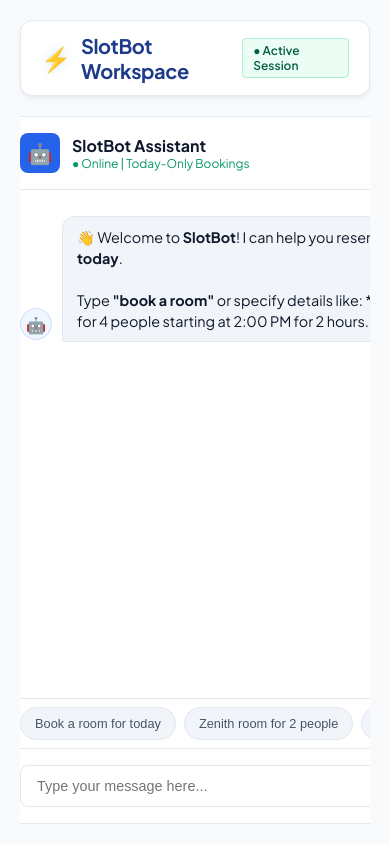
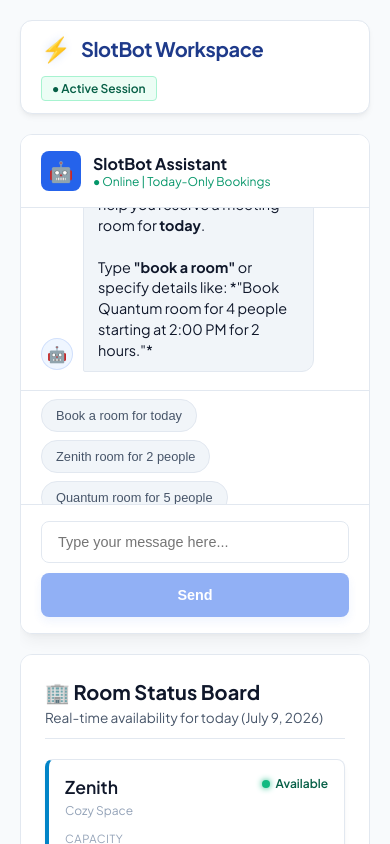
Before and after one commit to Akhil-007-ad/SlotBot, a React (Vite) app in the folder frontend/: page / in a window 390 px wide. Shown: the top 844 px of the page. Built offline with nearby package versions, Linux system fonts and the light colour scheme; no server answers.

Commit message:
Make UI responsive across devices

```diff
--- a/frontend/src/App.jsx
+++ b/frontend/src/App.jsx
@@ -119,18 +119,18 @@ const App = () => {
   };
 
   return (
-    <div style={styles.appContainer}>
-      <header style={styles.appHeader} className="glass-panel">
-        <div style={styles.logoRow}>
+    <div style={styles.appContainer} className="app-shell">
+      <header style={styles.appHeader} className="glass-panel app-header">
+        <div style={styles.logoRow} className="app-title-row">
           <span style={styles.logoIcon}>⚡</span>
-          <h1 style={styles.logoTitle} className="text-gradient-cyan-blue">SlotBot Workspace</h1>
+          <h1 style={styles.logoTitle} className="text-gradient-cyan-blue app-title">SlotBot Workspace</h1>
         </div>
-        <span style={styles.statusIndicator}>● Active Session</span>
+        <span style={styles.statusIndicator} className="app-status-indicator">● Active Session</span>
       </header>
 
-      <main style={styles.mainLayout}>
+      <main style={styles.mainLayout} className="main-layout">
         {/* Chat Window Column */}
-        <div style={styles.chatCol}>
+        <div style={styles.chatCol} className="chat-column">
           <ChatWindow
             messages={messages}
             isTyping={isTyping}
@@ -142,7 +142,7 @@ const App = () => {
         </div>
 
         {/* Dashboard Column */}
-        <div style={styles.dashboardCol}>
+        <div style={styles.dashboardCol} className="dashboard-column">
           <RoomDashboard
             bookings={bookings}
             onRoomSelect={handleRoomSelect}
@@ -157,10 +157,9 @@ const styles = {
   appContainer: {
     display: 'flex',
     flexDirection: 'column',
-    height: '100vh',
-    maxHeight: '100vh',
-    width: '100vw',
-    overflow: 'hidden',
+    minHeight: '100dvh',
+    width: '100%',
+    overflowX: 'hidden',
     padding: '20px',
     backgroundColor: 'var(--bg-primary)'
   },
@@ -203,7 +202,7 @@ const styles = {
     display: 'flex',
     gap: '20px',
     flexGrow: 1,
-    height: 'calc(100vh - 100px)',
+    minHeight: 0,
     overflow: 'hidden'
   },
   chatCol: {
--- a/frontend/src/components/ChatWindow.jsx
+++ b/frontend/src/components/ChatWindow.jsx
@@ -35,7 +35,7 @@ const ChatWindow = ({ messages, isTyping, onSendMessage, session, onConfirmBooki
   const showConfirmationCard = session?.step === 'AWAITING_CONFIRMATION' && session?.bookingData;
 
   return (
-    <div style={styles.chatContainer} className="glass-panel">
+    <div style={styles.chatContainer} className="glass-panel chat-window-shell">
       {/* Header */}
       <div style={styles.header}>
         <div style={styles.botProfile}>
@@ -48,7 +48,7 @@ const ChatWindow = ({ messages, isTyping, onSendMessage, session, onConfirmBooki
       </div>
 
       {/* Message List */}
-      <div style={styles.messagesList}>
+      <div style={styles.messagesList} className="messages-list">
         {messages.map(msg => (
           <MessageBubble key={msg.id} message={msg} />
         ))}
@@ -72,7 +72,7 @@ const ChatWindow = ({ messages, isTyping, onSendMessage, session, onConfirmBooki
 
       {/* Quick Suggestions */}
       {!showConfirmationCard && (
-        <div style={styles.suggestionsRow}>
+        <div style={styles.suggestionsRow} className="suggestions-row">
           {QUICK_SUGGESTIONS.map((s, i) => (
             <button
               key={i}
@@ -96,9 +96,10 @@ const ChatWindow = ({ messages, isTyping, onSendMessage, session, onConfirmBooki
       )}
 
       {/* Input Form */}
-      <form onSubmit={handleSubmit} style={styles.inputForm}>
+      <form onSubmit={handleSubmit} style={styles.inputForm} className="chat-input-form">
         <input
           type="text"
+          className="chat-input-field"
           value={inputValue}
           onChange={(e) => setInputValue(e.target.value)}
           placeholder={showConfirmationCard ? "Please click Confirm/Cancel above..." : "Type your message here..."}
@@ -111,6 +112,7 @@ const ChatWindow = ({ messages, isTyping, onSendMessage, session, onConfirmBooki
         />
         <button
           type="submit"
+          className="chat-send-btn"
           disabled={showConfirmationCard || !inputValue.trim()}
           style={{
             ...styles.sendBtn,
--- a/frontend/src/components/MessageBubble.jsx
+++ b/frontend/src/components/MessageBubble.jsx
@@ -28,7 +28,7 @@ const MessageBubble = ({ message }) => {
     <div style={{
       ...styles.messageRow,
       justifyContent: isUser ? 'flex-end' : 'flex-start'
-    }}>
+    }} className="message-row">
       {!isUser && (
         <div style={styles.botAvatar}>
           <span>🤖</span>
@@ -50,7 +50,7 @@ const MessageBubble = ({ message }) => {
           ? '0 4px 10px rgba(37, 99, 235, 0.15)'
           : 'none',
         color: isUser ? '#fff' : 'var(--text-primary)'
-      }}>
+      }} className="message-bubble">
         {message.isTyping ? (
           <div style={styles.typingIndicator}>
             <span style={styles.typingDot} className="typing-dot-1"></span>
--- a/frontend/src/components/RoomDashboard.jsx
+++ b/frontend/src/components/RoomDashboard.jsx
@@ -30,7 +30,7 @@ const RoomDashboard = ({ bookings = [], onRoomSelect }) => {
   };
 
   return (
-    <div style={styles.dashboardContainer} className="glass-panel">
+    <div style={styles.dashboardContainer} className="glass-panel room-dashboard-container">
       <div style={styles.header}>
         <h2 style={styles.title}>🏢 Room Status Board</h2>
         <p style={styles.subtitle}>Real-time availability for today (July 9, 2026)</p>
--- a/frontend/src/index.css
+++ b/frontend/src/index.css
@@ -52,6 +52,142 @@ body {
   flex-direction: column;
   flex-grow: 1;
   min-height: 100vh;
+}
+
+.app-shell {
+  min-height: 100dvh;
+}
+
+.app-header {
+  flex-wrap: wrap;
+  gap: 12px;
+}
+
+.app-title-row {
+  min-width: 0;
+}
+
+.app-title {
+  font-size: clamp(1rem, 2vw, 1.25rem);
+  line-height: 1.2;
+}
+
+.app-status-indicator {
+  white-space: nowrap;
+}
+
+.main-layout {
+  min-height: 0;
+}
+
+.chat-column,
+.dashboard-column {
+  min-width: 0;
+}
+
+.chat-window-shell {
+  min-height: 0;
+}
+
+.messages-list {
+  padding: 16px;
+}
+
+.message-row {
+  width: 100%;
+}
+
+.message-bubble {
+  max-width: min(78%, 460px);
+}
+
+.suggestions-row {
+  flex-wrap: wrap;
+}
+
+.chat-input-form {
+  align-items: center;
+}
+
+.chat-input-field {
+  min-width: 0;
+}
+
+.chat-send-btn {
+  min-width: 84px;
+}
+
+.room-dashboard-container .card-header {
+  flex-wrap: wrap;
+  gap: 8px;
+}
+
+.room-dashboard-container .booking-slot {
+  flex-wrap: wrap;
+  gap: 6px;
+}
+
+@media (max-width: 900px) {
+  .app-shell {
+    padding: 12px;
+  }
+
+  .main-layout {
+    flex-direction: column;
+    height: auto;
+    overflow: visible;
+  }
+
+  .chat-column,
+  .dashboard-column {
+    width: 100%;
+  }
+
+  .chat-window-shell,
+  .room-dashboard-container {
+    min-height: 0;
+  }
+}
+
+@media (max-width: 640px) {
+  .app-shell {
+    padding: 10px;
+  }
+
+  .app-header {
+    padding: 12px 14px;
+    align-items: flex-start;
+  }
+
+  .app-title-row {
+    width: 100%;
+  }
+
+  .messages-list {
+    padding: 12px;
+  }
+
+  .message-bubble {
+    max-width: 100%;
+  }
+
+  .suggestions-row {
+    padding: 10px 12px;
+  }
+
+  .chat-input-form {
+    flex-direction: column;
+    align-items: stretch;
+  }
+
+  .chat-send-btn {
+    width: 100%;
+    min-height: 44px;
+  }
+
+  .room-dashboard-container {
+    padding: 16px;
+  }
 }
 
 /* Professional Card & Panels */
```
